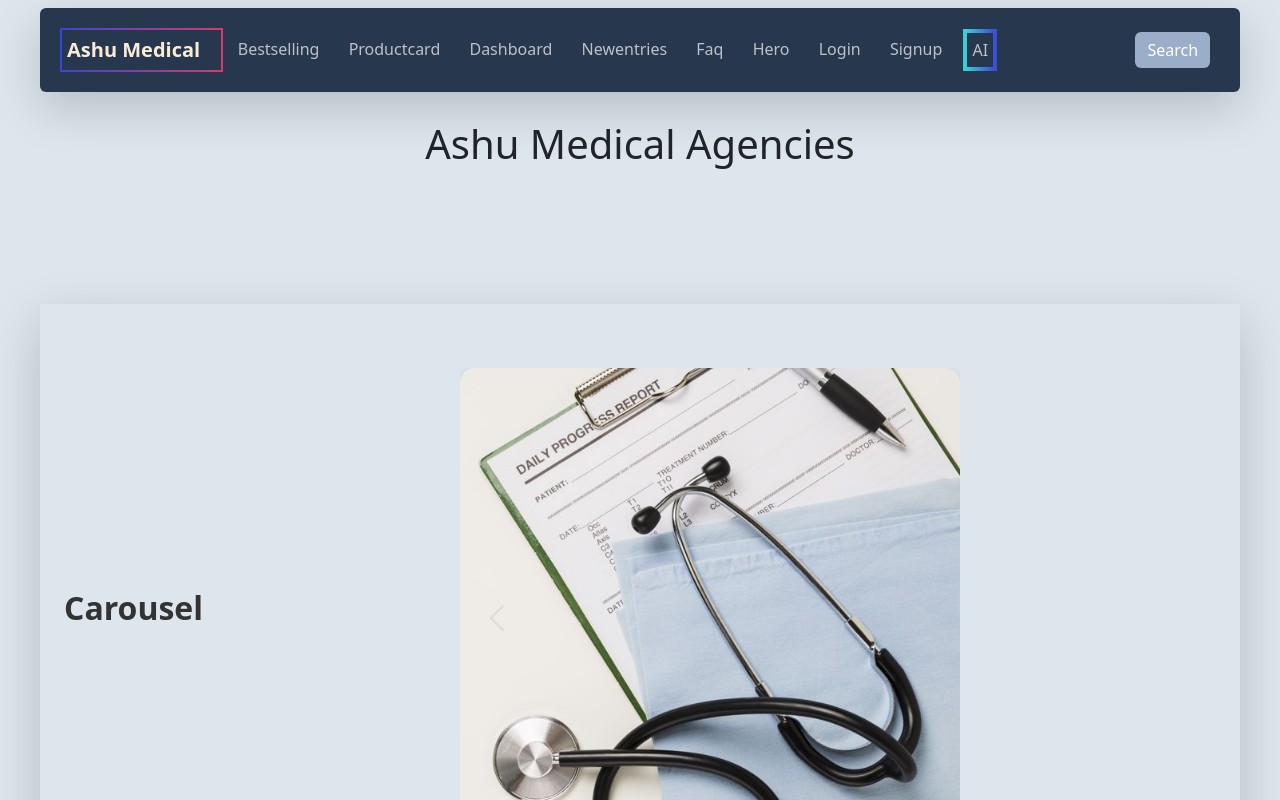
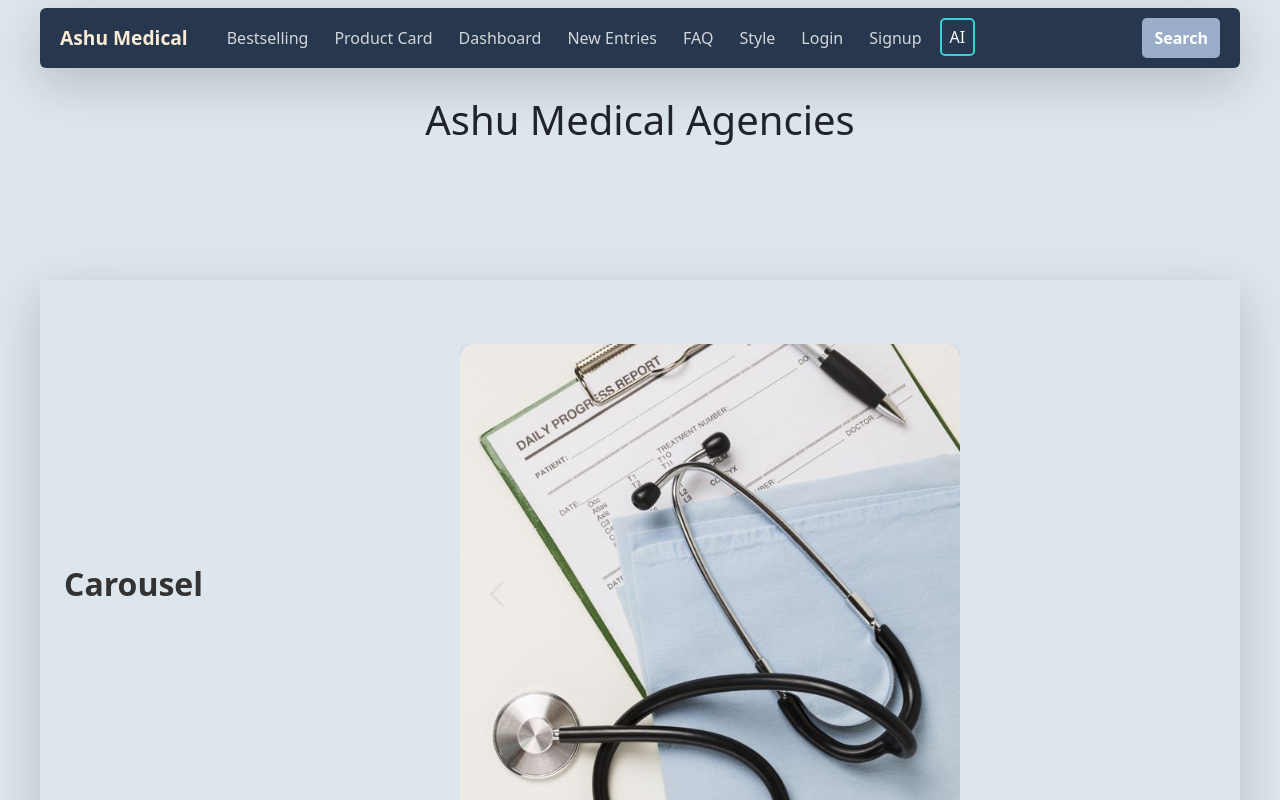
Before and after one commit to shivanshpachauri/AshuMedical, a React (Vite) app in the folder frontend/AshuMedical/: page / in a window 1280 px wide. Shown: the top 800 px of the page. Built offline with nearby package versions, Linux system fonts and the light colour scheme; no server answers.

Commit message:
added some styling fixed the navigation styling

```diff
--- a/frontend/AshuMedical/src/components/Login/Login.jsx
+++ b/frontend/AshuMedical/src/components/Login/Login.jsx
@@ -37,12 +37,17 @@ export default function Login() {
     e.target.reset();
   }
   return (
-    <div className="container px-4 py-5 bg-danger-subtle text-capitalize">
+    <div
+      className="mx-auto mt-5 align-items-center  d-flex flex-column text-white rounded  text-capitalize"
+      style={{ backgroundColor: "#556d8d", width: "400px", height: "341px" }}
+    >
+      <h1 className="text-center m-2 p-2 "> Login</h1>
       <form autoComplete="on" onSubmit={handlesubmit}>
         <label htmlFor="email" className="form-label">
           <strong> Email</strong>
         </label>
         <input
+          style={{ width: "300px" }}
           onChange={handlechange}
           type="email"
           className="form-control"
@@ -55,6 +60,7 @@ export default function Login() {
           <strong>password</strong>
         </label>
         <input
+          style={{ width: "300px" }}
           onChange={handlechange}
           type="password"
           className="form-control"
@@ -63,12 +69,18 @@ export default function Login() {
           aria-describedby="emailHelpId"
           placeholder="password"
         />
-        <Button type="submit" className="d-block">
+        <Button
+          style={{ backgroundColor: "#27374d" }}
+          type="submit"
+          className="l-3 border-0 d-block text-white"
+        >
           Submit
         </Button>
         {success}
-        <small id="emailHelpId" className="form-text text-muted">
-          <a href="/signup">Register</a>
+        <small id="emailHelpId" className="  m-2  form-text text-muted">
+          <a href="/signup" style={{ color: "red", fontWeight: "bolder" }}>
+            Register
+          </a>
         </small>
       </form>
     </div>
--- a/frontend/AshuMedical/src/components/Navbar/Navbar.css
+++ b/frontend/AshuMedical/src/components/Navbar/Navbar.css
@@ -3,48 +3,81 @@ nav {
   position: relative;
   width: 100%;
 }
-/* #navid {
-} */
+
 #navcontainer {
   background-color: #27374d;
   color: white !important;
-  box-shadow: 0 4px 8px 0 rgba(0, 0, 0, 0.2), 0 6px 20px 0 rgba(0, 0, 0, 0.19);
+  box-shadow: 0 4px 8px rgba(0, 0, 0, 0.2), 0 6px 20px rgba(0, 0, 0, 0.19);
+  padding: 10px;
 }
+
 .nav-link {
-  color: rgba(255, 255, 255, 0.696);
+  color: rgba(255, 255, 255, 0.8);
+  padding: 8px 15px;
+  transition: color 0.3s ease-in-out, background-color 0.3s ease-in-out;
 }
+
+.nav-link:hover {
+  color: #ffffff;
+  background-color: #9aaeca;
+  border-radius: 5px;
+}
+
 .navbar-brand {
   color: antiquewhite;
+  font-weight: bold;
+  font-size: 1.2rem;
+  padding: 10px;
 }
-.nav-item:hover {
-  background-color: #9aaeca;
-  cursor: pointer;
-}
-.nav-item {
-  margin: 0 1%;
-  border-radius: 5px;
-}
-/* svg{
-  cursor: pointer;
-} */
-#hamburgericon {
-  cursor: pointer;
-  margin: 1%;
-}
+
 .navbar-brand:hover {
   color: #9aaeca;
 }
+
+.nav-item {
+  margin: 0 5px;
+}
+
 #searchnavigation {
-  margin: 0 1%;
-  border: #0e141d;
+  margin: 0 10px;
+  border: 2px solid #0e141d;
   background-color: #9aaeca;
+  padding: 8px 12px;
+  border-radius: 5px;
+  transition: background-color 0.3s ease-in-out;
 }
+
 #searchnavigation:hover {
   background-color: #27374d;
 }
+
 .searchlink {
-  text-emphasis: none;
   text-decoration: none;
-  text-decoration-line: none;
   color: white;
+  font-weight: bold;
 }
+
+.ai-link {
+  border: 2px solid #3acfd5;
+  border-radius: 5px;
+  padding: 5px 10px;
+  color: white !important;
+  transition: background-color 0.3s ease-in-out;
+}
+
+.ai-link:hover {
+  background-color: #3acfd5;
+  color: #27374d !important;
+}
+
+@media (max-width: 768px) {
+  #navcontainer {
+    width: 100%;
+    padding: 0;
+  }
+
+  .navbar-toggler {
+    border: none;
+    background: none;
+  }
+}
--- a/frontend/AshuMedical/src/components/Navbar/Navbar.jsx
+++ b/frontend/AshuMedical/src/components/Navbar/Navbar.jsx
@@ -1,47 +1,35 @@
 import { lazy } from "react";
+import { Outlet, useLocation, NavLink } from "react-router-dom";
 import Confirmationdialog from "../Modals/Confirmationdialog";
-import { Outlet, useLocation, NavLink } from "react-router-dom";
-import "./Navbar.css";
 import ErrorBoundary from "../Errorboundary/Errorboundary";
-const Bestselling = lazy(() => import("../Bestselling/Bestselling"));
-const Search = lazy(() => import("../Search/Search"));
 import Footer from "../Footer/Footer";
 import Carousel from "../Carousel/Carousel";
 import Hero from "../Hero/hero";
 import Productcards from "../ProductCard/Productcards";
 import Faq from "../Faq/faq";
 import Header from "../Header/Header";
+import "./Navbar.css";
+
+const Bestselling = lazy(() => import("../Bestselling/Bestselling"));
+const Search = lazy(() => import("../Search/Search"));
+
 const Navbar = () => {
   const location = useLocation();
   return (
-    <>
+    <div style={{ flexWrap: "wrap" }}>
       <nav
         id="navid"
-        className="navbar  navbar-expand-sm text-center text-capitalize "
+        className="navbar navbar-expand-sm"
+        style={{ flexWrap: "wrap" }}
       >
-        <div
-          id="navcontainer"
-          className="container rounded text-white shadow-lg"
-        >
-          <div
-            className="navbar-header"
-            style={{
-              borderImage:
-                "linear-gradient(to right,rgb(58, 68, 213) 0%,rgb(213, 58, 110) 100%) 1",
-              borderRadius: "5px" /* this doesn't work */,
-              borderWidth: "2px",
-              borderStyle: "solid",
-              padding: "5px",
-
-              borderColor: "linen",
-            }}
-          >
+        <div id="navcontainer" className="container rounded shadow-lg">
+          <div className="navbar-header">
             <a className="navbar-brand" href="/">
               <strong>Ashu Medical</strong>
             </a>
           </div>
           <div className="collapse navbar-collapse" id="collapsibleNavId">
-            <ul className="navbar-nav me-auto mt-2 mt-lg-0">
+            <ul className="navbar-nav me-auto">
               <li className="nav-item">
                 <NavLink className="nav-link" to="/bestselling">
                   Bestselling
@@ -49,10 +37,9 @@ const Navbar = () => {
               </li>
               <li className="nav-item">
                 <NavLink className="nav-link" to="/Productcard">
-                  productcard
+                  Product Card
                 </NavLink>
               </li>
-
               <li className="nav-item">
                 <NavLink className="nav-link" to="/Dashboard/csvparsing">
                   Dashboard
@@ -60,58 +47,36 @@ const Navbar = () => {
               </li>
               <li className="nav-item">
                 <NavLink className="nav-link" to="/Newentries">
-                  Newentries
+                  New Entries
                 </NavLink>
               </li>
-
               <li className="nav-item">
                 <NavLink className="nav-link" to="/faq">
-                  Faq
+                  FAQ
                 </NavLink>
               </li>
-
               <li className="nav-item">
                 <NavLink className="nav-link" to="/hero">
-                  hero
+                  Style
                 </NavLink>
               </li>
-
               <li className="nav-item">
                 <NavLink className="nav-link" to="/login">
                   Login
                 </NavLink>
               </li>
-
               <li className="nav-item">
                 <NavLink className="nav-link" to="/signup">
                   Signup
                 </NavLink>
               </li>
-
               <li className="nav-item">
-                <NavLink
-                  style={{
-                    borderImage:
-                      "linear-gradient(to right, #3acfd5 0%, #3a4ed5 100%) 1",
-                    borderRadius: "5px" /* this doesn't work */,
-                    borderWidth: "4px",
-                    borderStyle: "solid",
-                    padding: "5px",
-
-                    borderColor: "linen",
-                  }}
-                  className="nav-link"
-                  to="/ai"
-                >
+                <NavLink className="nav-link ai-link" to="/ai">
                   AI
                 </NavLink>
               </li>
             </ul>
-            <button
-              id="searchnavigation"
-              className="btn btn-outline my-2 my-sm-0"
-              type="button"
-            >
+            <button id="searchnavigation" className="btn border-0">
               <NavLink className="searchlink" to="/search">
                 Search
               </NavLink>
@@ -120,7 +85,7 @@ const Navbar = () => {
         </div>
       </nav>
       <Outlet />
-      {location.pathname == "/" && (
+      {location.pathname === "/" && (
         <>
           <Header />
           <Confirmationdialog />
@@ -137,7 +102,7 @@ const Navbar = () => {
         </>
       )}
       <Footer />
-    </>
+    </div>
   );
 };
 
```
